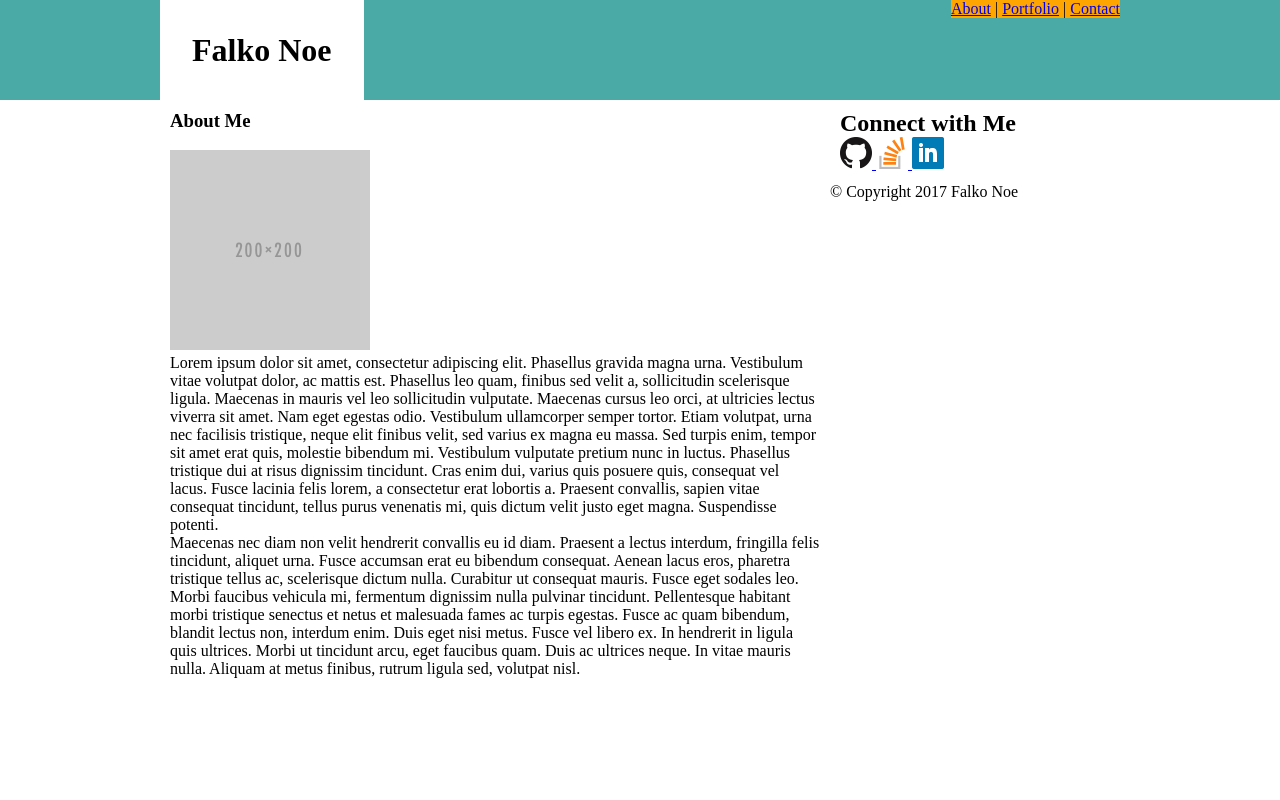
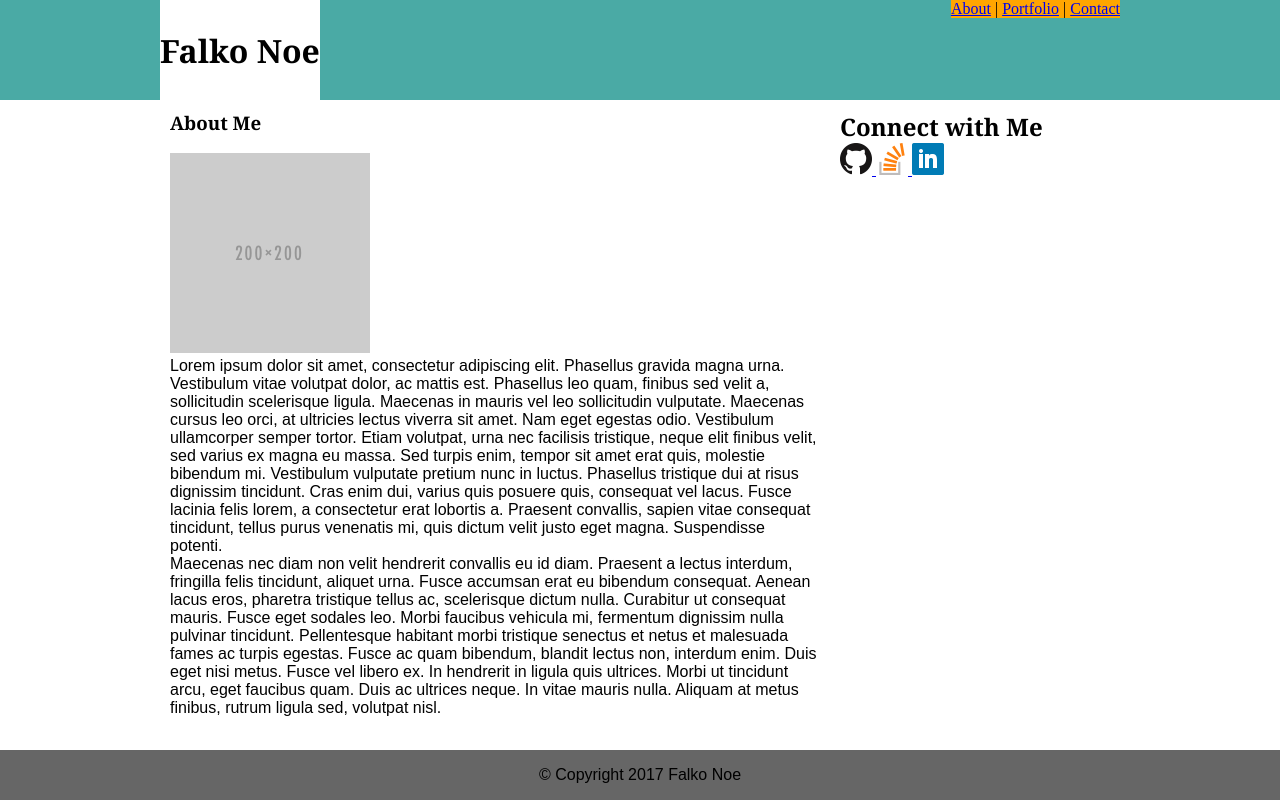
Before and after one commit to CodingKaiser/Basic-Portfolio, a PHP site: page / in a window 1280 px wide. Run offline with PHP 8.4, Linux system fonts and the light colour scheme.

Commit message:
Found a way to center h1 through display:flex

```diff
--- a/assets/css/style.css
+++ b/assets/css/style.css
@@ -1,5 +1,13 @@
 * {
 	margin: 0px;
+}
+
+h1, h2, h3, h4, h5, h6 {
+	font-family: 'Georgia', Times, Times New Roman, serif;
+}
+
+p {
+	font-family: 'Arial', 'Helvetica Neue', Helvetica, sans-serif;
 }
 
 body {
@@ -24,21 +32,26 @@ body {
 
 header {
 	float: left;
-	padding: 32px;
+	display: flex;
+	align-items: center;
+	justify-content: center;
+	padding: 0px;
 	background-color: #ffffff;
-	margin-top: auto;
-	margin-bottom: auto;
 	height: 100%;
+
 }
 
 .navigation-bar {
+	display: table-cell;
+	vertical-align: middle;
 	float: right;
 	background-color: orange;
-	margin: auto;
 }
 
 .main-content-wrapper {
+	display: block;
 	width: 100%;
+	height: 100%;
 	margin: 0px;
 	padding: 0px;
 	background-image: url('../images/seigaiha.png');
@@ -63,5 +76,11 @@ header {
 }
 
 footer {
-	width: 100%;
+	position: absolute;
+	right: 0;
+	bottom: 0;
+	left: 0;
+	padding: 1rem;
+	background-color: #666666;
+	text-align: center;
 }
```
